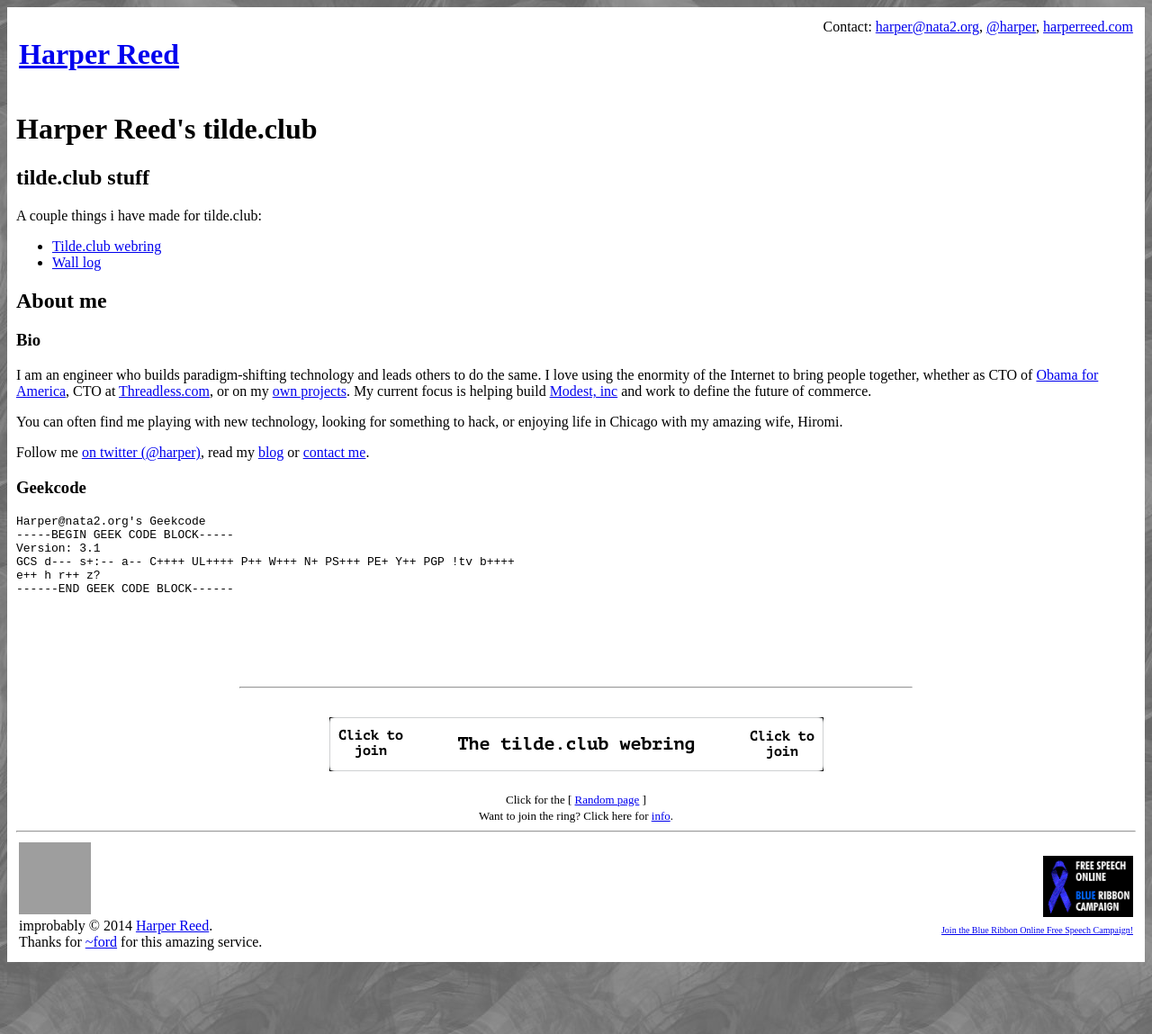
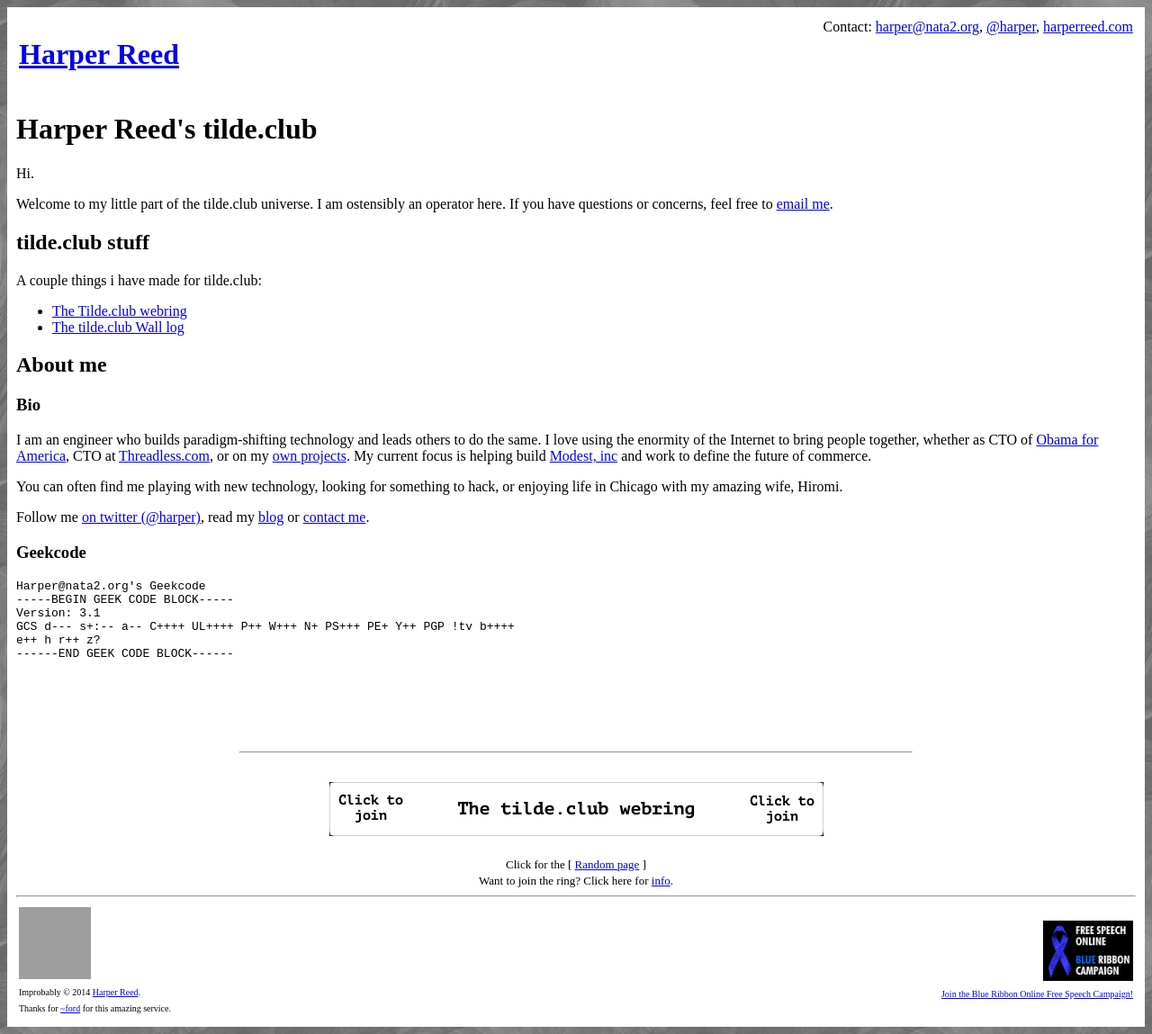
Before and after one commit to harperreed/harper.tilde, a Jekyll site: the page built from index.html, in a window 1280 px wide. Shown: the whole page at 90% size. Built offline with Jekyll 4.4.1, drawn with Linux system fonts in a browser that asks for light colours; nearby versions of some CDN libraries; grey boxes are pictures that could not be loaded.

Commit message:
tweaked a few things

```diff
--- a/_includes/footer.html
+++ b/_includes/footer.html
@@ -33,7 +33,7 @@
 <div align="left"  width="40%">
 <A href="/~harper"><img src="https://s.gravatar.com/avatar/b7a96b3d5b5cfed5228396104cd67b38?s=80" ></A>
 <br />
-improbably &copy; 2014 <A href="/~harper">Harper Reed</A>. <br /> Thanks for <A href="/~ford/">~ford</a> for this amazing service.
+<FONT SIZE=1>Improbably &copy; 2014 <A href="/~harper">Harper Reed</A>. <br /> Thanks for <A href="/~ford/">~ford</a> for this amazing service.</FONT>
 </div>
 </td>
 <td>
--- a/index.html
+++ b/index.html
@@ -2,14 +2,17 @@
 layout: default
 title: Harper Reed's tilde.club
 ---
+
+<p>Hi.</p>
+<p> Welcome to my little part of the tilde.club universe. I am ostensibly an operator here. If you have questions or concerns, feel free to <a href="mailto:harper@nata2.org">email me</a>.
 
 <h2>tilde.club stuff</h2>
 
 <p>A couple things i have made for tilde.club:</p>
 
 <ul>
-<li><a href="http://tilde.club/~harper/link.html?action=join">Tilde.club webring</a></li>
-<li><a href="wall.html">Wall log</a></li>
+<li><a href="http://tilde.club/~harper/link.html?action=join">The Tilde.club webring</a></li>
+<li><a href="wall.html">The tilde.club Wall log</a></li>
 </ul>
 
 
--- a/join.html
+++ b/join.html
@@ -34,3 +34,5 @@
 <!-- End Webring Fragment-->
 
 </textarea>
+
+<p>If you want to make it better, make a <a href="https://github.com/harperreed/harper.tilde/">pull request</a>.</p>
```
